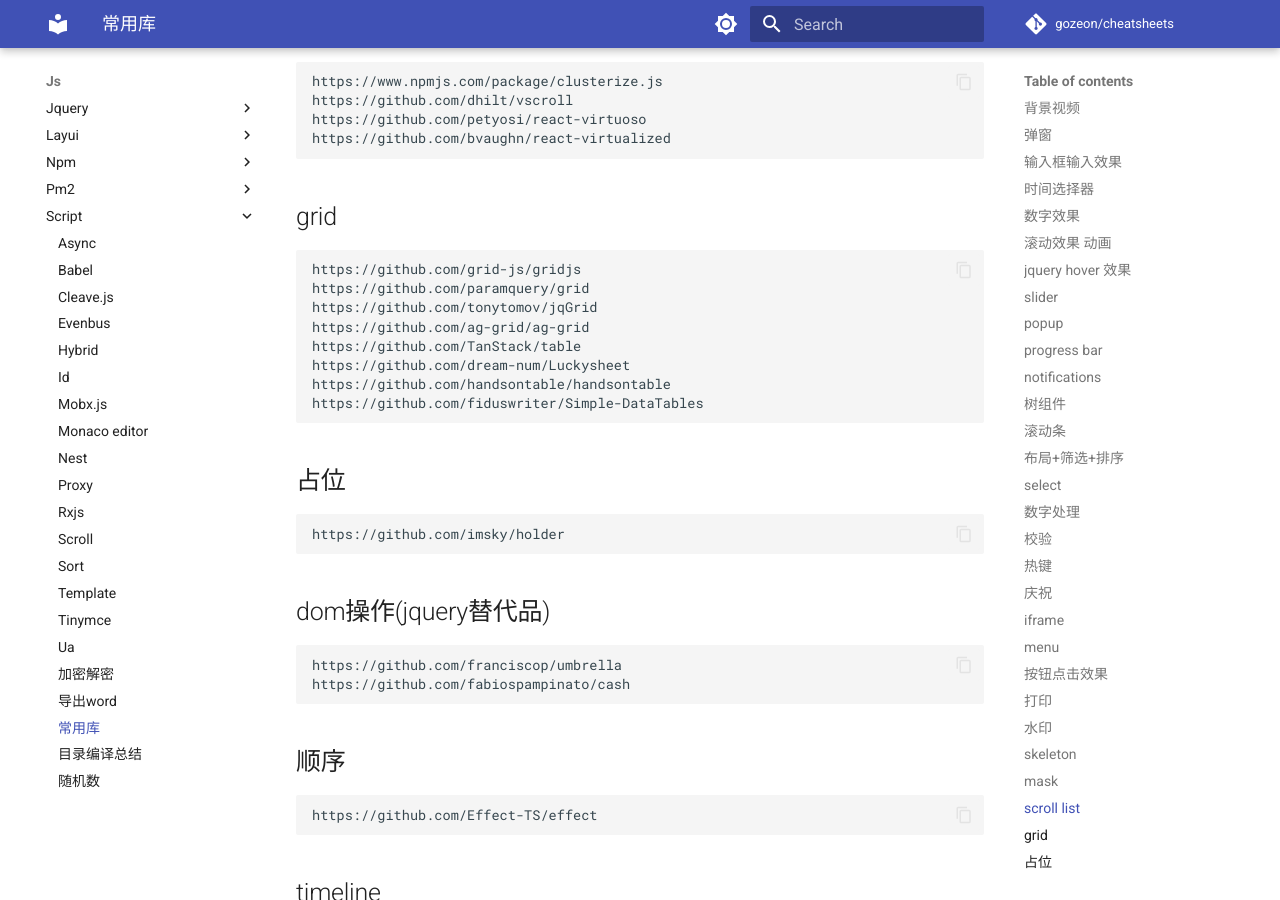
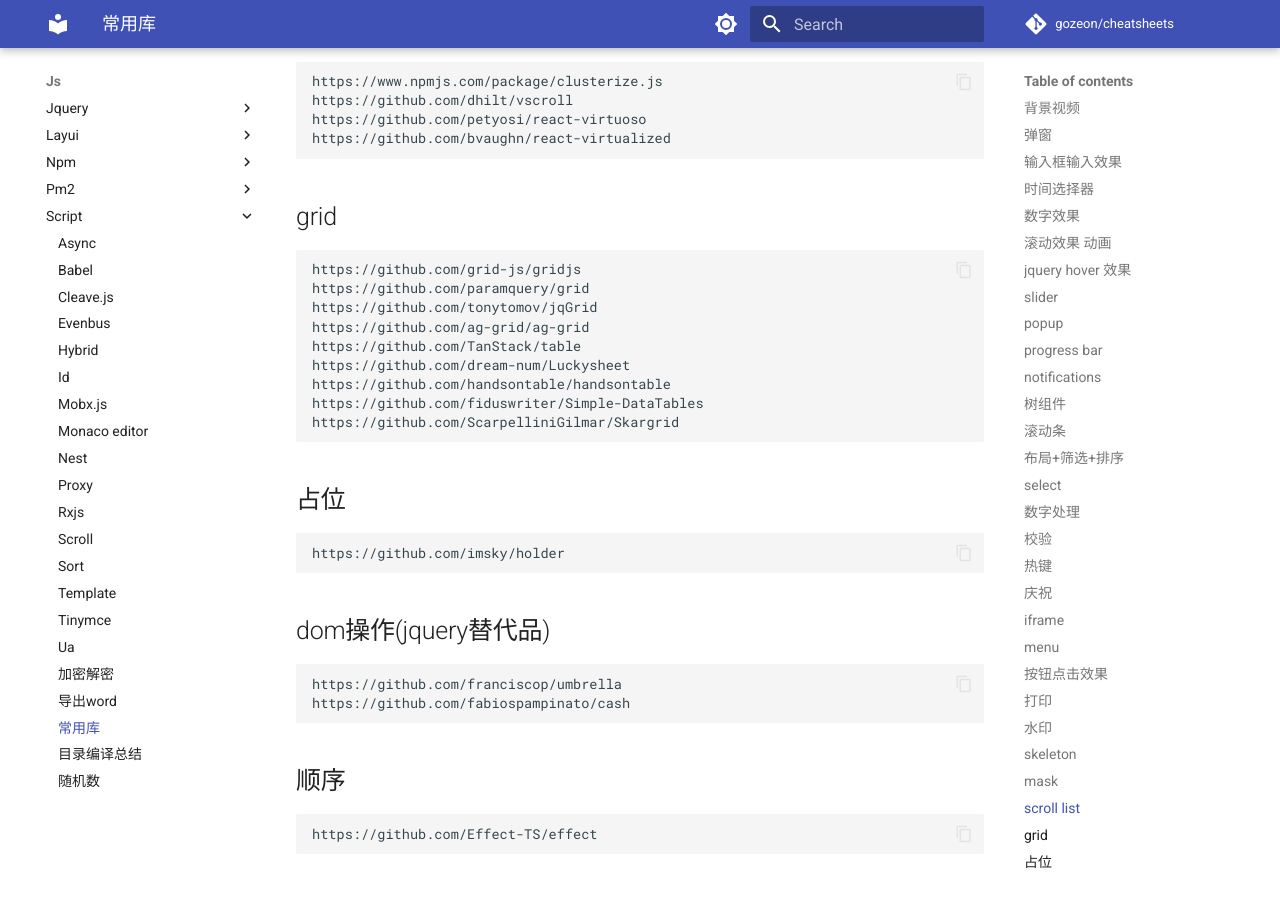
Before and after one commit to gozeon/cheatsheets, an MkDocs documentation site: the page built from docs/js/script/常用库.md, in a window 1280 px wide and 900 px high, scrolled down 4461 px. Built offline with MkDocs 1.6.1 and Material for MkDocs 9.7.7, drawn with Linux system fonts in a browser that asks for light colours; comment, search, counter and statistics services are not loaded; some of the changed lines change nothing that is shown.

Commit message:
Add Skargrid link to 常用库.md

```diff
--- a/docs/js/script/常用库.md
+++ b/docs/js/script/常用库.md
@@ -156,6 +156,8 @@
     https://github.com/dream-num/Luckysheet
     https://github.com/handsontable/handsontable
     https://github.com/fiduswriter/Simple-DataTables
+    https://github.com/ScarpelliniGilmar/Skargrid
+
 
 ## 占位
     https://github.com/imsky/holder
```
